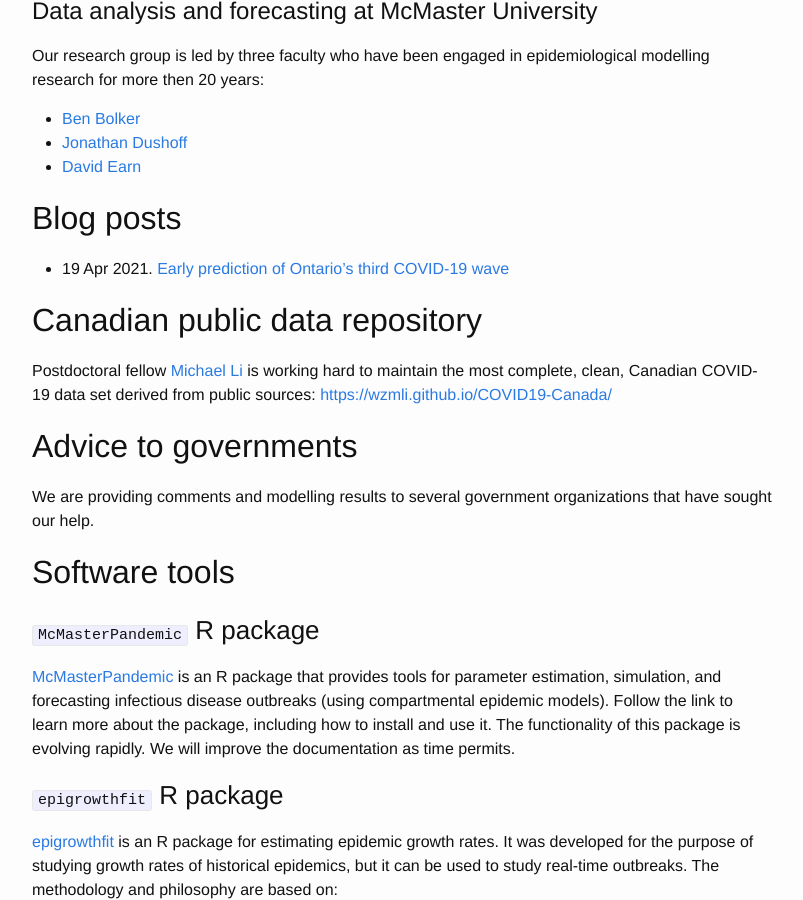
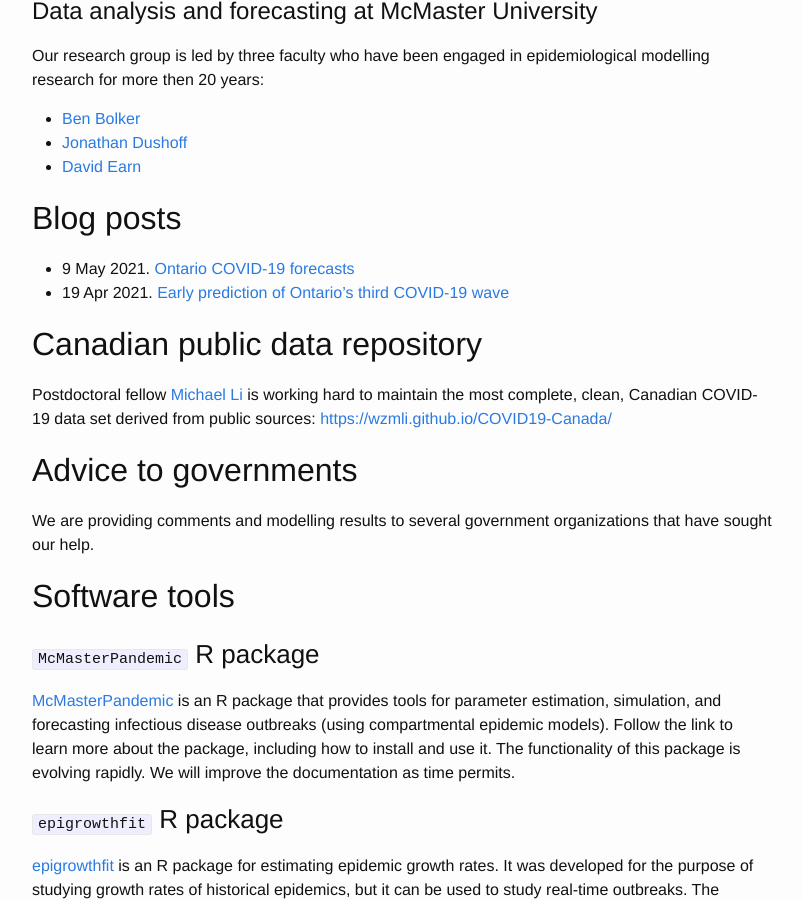
Before and after one commit to mac-theobio/mac-theobio.github.io, a Jekyll site: the page built from covid-19/index.md, in a window 1280 px wide and 900 px high, scrolled down 380 px. Shown: the whole window, without its empty margins (238-1041 px from the left). Built offline with Jekyll 4.4.1, drawn with Linux system fonts in a browser that asks for light colours.

Commit message:
link to 9 May 2021 blog post

```diff
--- a/covid-19/index.md
+++ b/covid-19/index.md
@@ -13,9 +13,7 @@
 
 ## Blog posts
 
-<!--
--  2 May 2021. [Ontario COVID-19 forecasts](https://mac-theobio.github.io/forecasts/outputs/ON_forecast_2021-05-02)
--->
+-  9 May 2021. [Ontario COVID-19 forecasts](https://mac-theobio.github.io/forecasts/outputs/McMasterOntarioForecastsBlog2021-05-09)
 - 19 Apr 2021. [Early prediction of Ontario’s third COVID-19 wave](https://mac-theobio.github.io/forecasts/outputs/ON_accuracy.html)
 
 ## Canadian public data repository
```
